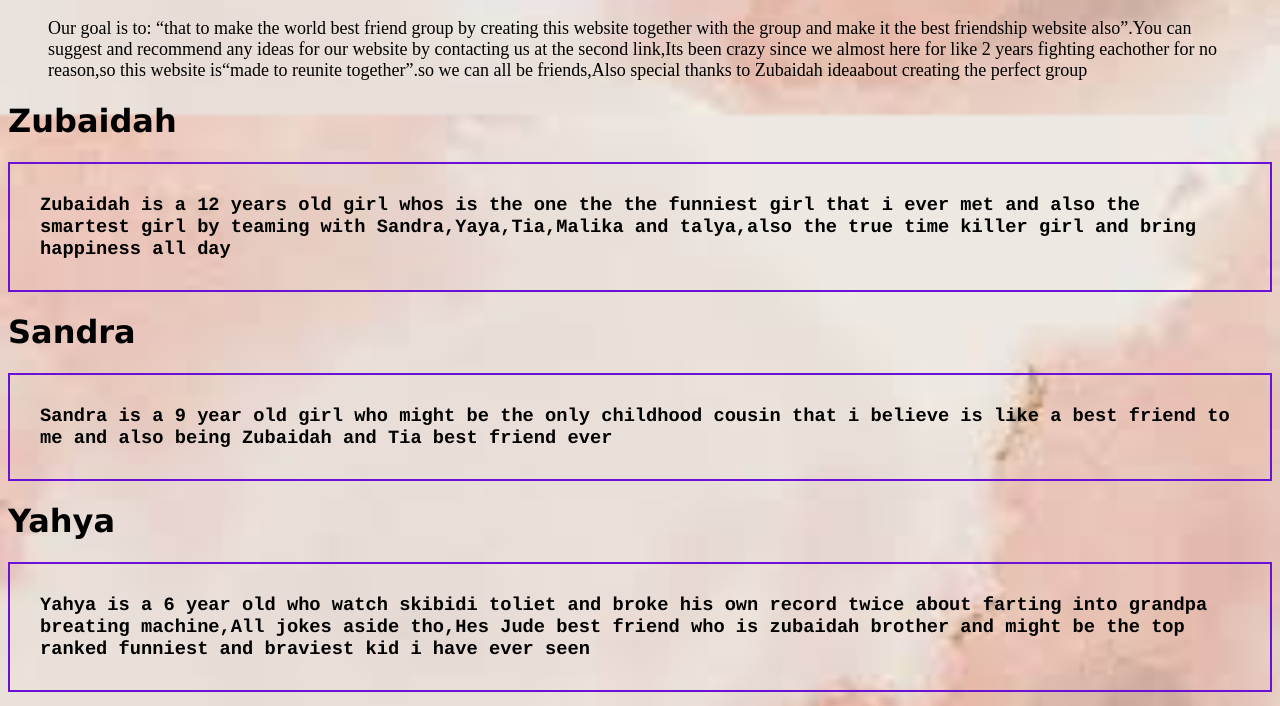
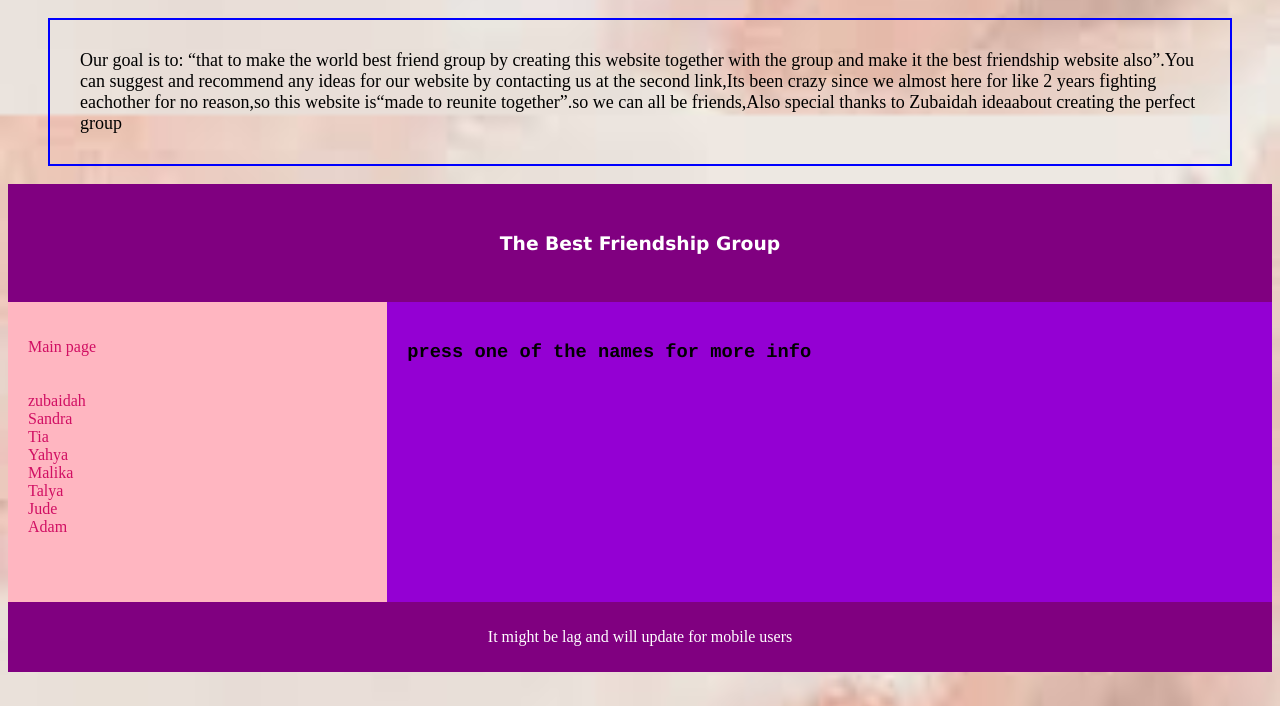
Before and after one commit to ifahad123/BESTGANG, a plain HTML site: page index.html in a window 1280 px wide. Shown: the part 685-1391 px from the top of the page. Drawn offline with Linux system fonts and the light colour scheme.

Commit message:
Update index.html

```diff
--- a/index.html
+++ b/index.html
@@ -3,10 +3,17 @@
 <head>
 <title>The Ultimate Gang</title>
 <meta charset="UTF-8">
-<meta http-equiv="refresh" content="160">
 <meta name="viewport" content="width=device-width, initial-scale=1.0">
 <link rel="icon" type="image/x-icon" href="z.ico">
 <style>
+
+  blockquote{
+
+  border: 2px solid blue;
+  padding: 30px;
+
+  }
+
   footer {
   background-color: transparent;
   padding: 24px;
@@ -17,10 +24,6 @@
 table, th, td {
   border: 1px solid rgb(1, 1, 255);
   border-collapse: collapse;
-}
-h3 {
-    border: 2px solid rgb(105, 17, 213);
-    padding: 30px;
 }
 
 button {
@@ -71,6 +74,69 @@ th, td {
 }
 
 
+* {
+  box-sizing: border-box;
+}
+
+
+
+/* Style the header */
+header {
+  background-color: purple;
+  padding: 30px;
+  text-align: center;
+
+  color: white;
+}
+
+/* Create two columns/boxes that floats next to each other */
+nav {
+  float: left;
+  width: 30%;
+  height: 300px; /* only for demonstration, should be removed */
+  background: lightpink;
+  padding: 20px;
+}
+
+/* Style the list inside the menu */
+nav ul {
+  list-style-type: none;
+  padding: 0;
+}
+
+article {
+  float: left;
+  padding: 20px;
+  width: 70%;
+  background-color: darkviolet;
+  height: 300px; /* only for demonstration, should be removed */
+}
+
+/* Clear floats after the columns */
+section::after {
+  content: "";
+  display: table;
+  clear: both;
+}
+
+/* Style the footer */
+footer {
+  background-color: purple;
+  padding: 10px;
+  text-align: center;
+  color: white;
+}
+
+/* Responsive layout - makes the two columns/boxes stack on top of each other instead of next to each other, on small screens */
+@media (max-width: 600px) {
+  nav, article {
+    width: 100%;
+    height: auto;
+  }
+}
+
+
+
 </style>
 </head>
 <body>
@@ -97,22 +163,38 @@ th, td {
 <h4>You can download the picture by clicking on it</h4>
 <h1 style="font-family:verdana;">Introduction</h1>
 <blockquote style="font-size: large;">Our goal is to: <q>that to make the world best friend group by creating this website together with the group and make it the best friendship website also</q>.You can suggest and recommend any ideas for our website by contacting us at the second link,Its been crazy since we almost here for like 2 years fighting eachother for no reason,so this website is<q>made to reunite together</q>.so we can all be friends,Also special thanks to Zubaidah ideaabout creating the perfect group</blockquote>
-<h1 style="font-family:verdana;">Zubaidah</h1>
-<h3 style="font-family:courier;">Zubaidah is a 12 years old girl whos is the one the the funniest girl that i ever met and also the smartest girl by teaming with Sandra,Yaya,Tia,Malika and talya,also the true time killer girl and bring happiness all day</h3>
-<h1 style="font-family:verdana;">Sandra</h1>
-<h3 style="font-family:courier;">Sandra is a 9 year old girl who might be the only childhood cousin that i believe is like a best friend to me and also being Zubaidah and Tia best friend ever</h3>
-<h1 style="font-family:verdana;">Yahya</h1>
-<h3 style="font-family:courier;">Yahya is a 6 year old who watch skibidi toliet and broke his own record twice about farting into grandpa breating machine,All jokes aside tho,Hes Jude best friend who is zubaidah brother and might be the top ranked funniest and braviest kid i have ever seen</h3>
-<h1 style="font-family:verdana;">Tia</h1>
-<h3 style="font-family:courier;">Speaking of tia,Who is a 7 years old kinda anooying sister to me,still she is the best sister i have ever seen in my whole life,Also kown as sandra best friend</h3>
-<h1 style="font-family:verdana;">Malika</h1>
-<h3 STYLE="font-family:Courier;">Other than sandra being tia best friend and best cousin,We also have Malika,A 9 year old Brave girl,Despite being also strong,With one punch,SHe ccould kill you before Yahya fart at 160 kmh</h3>
-<h1 style="font-family:verdana;">Talya</h1>
-<h3 STYLE="font-family:Courier;">About her,She is Malika sister,A 7 years old girl,which is almost the same age and height,She is also quite unlike yahya and tia screaming in the backdoors for no reason </h3>
-<h1 style="font-family:verdana;">Adam</h1>
-<h3 STYLE="font-family:Courier;">Talking about Zubaidah,Adam is one of Zubaidah brothers,Adam is consederd a Da boy,he is also cool you know that lol???</h3>
-<h1 style="font-family:verdana;">Jude</h1>
-<h3 STYLE="font-family:Courier;">Jude is the other Zubaidah brother,Jude and Yahya are the biggest friends and somehow are the biggest rivals,dispite jude is only 1 years old ahead of yahya,Yahya still wins on every fight </h3>
+<header id="O">
+    <h3 style="font-family:verdana;">The Best Friendship Group</h2>
+  </header>
+
+  <section>
+    <nav>
+      <ul>
+        <li><a href="index.html#O" >Main page</a></li>
+        <br>
+        <br>
+        <li><a href="A.html#A">zubaidah</a></li>
+        <li><a href="B.html#B">Sandra</a></li>
+        <li><a href="C.html#C" >Tia</a></li>
+        <li><a href="D.html#D" >Yahya</a></li>
+        <li><a href="E.html#E" >Malika</a></li>
+        <li><a href="F.html#F" >Talya</a></li>
+        <li><a href="G.html#G" >Jude</a></li>
+        <li><a href="h.html#H" >Adam</a></li>
+      </ul>
+    </nav>
+
+    <article>
+      <h1 style="font-family:courier;">press  one of the names for more info </h1>
+
+    </article>
+  </section>
+
+  <footer>
+    <p>It might be lag and will update for mobile users</p>
+  </footer>
+  <BR>
+  <BR>
 <table  style="width:100%">
     <tr>
       <th style="width: 50%;">person</th>
```
